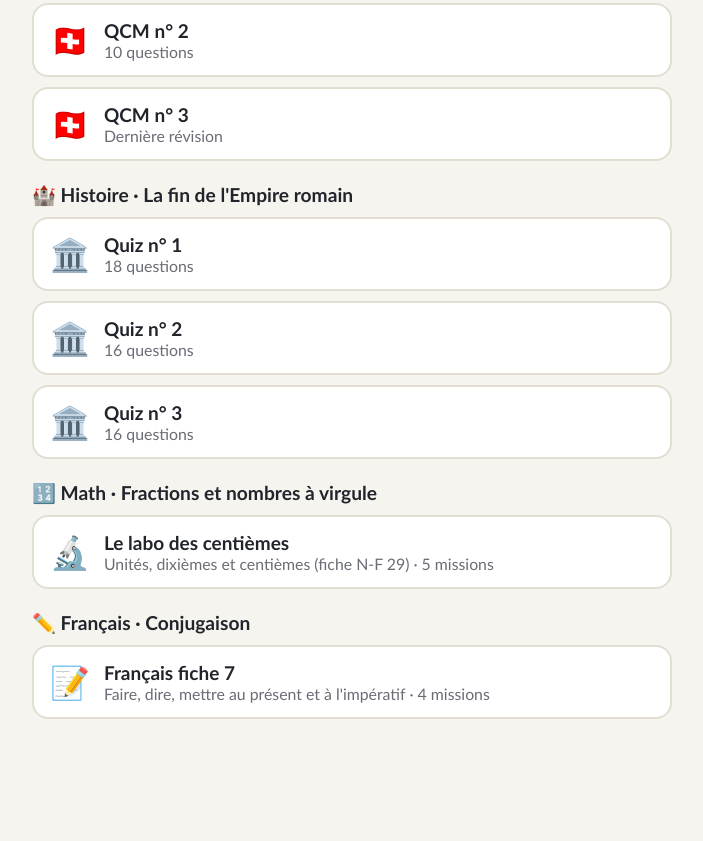
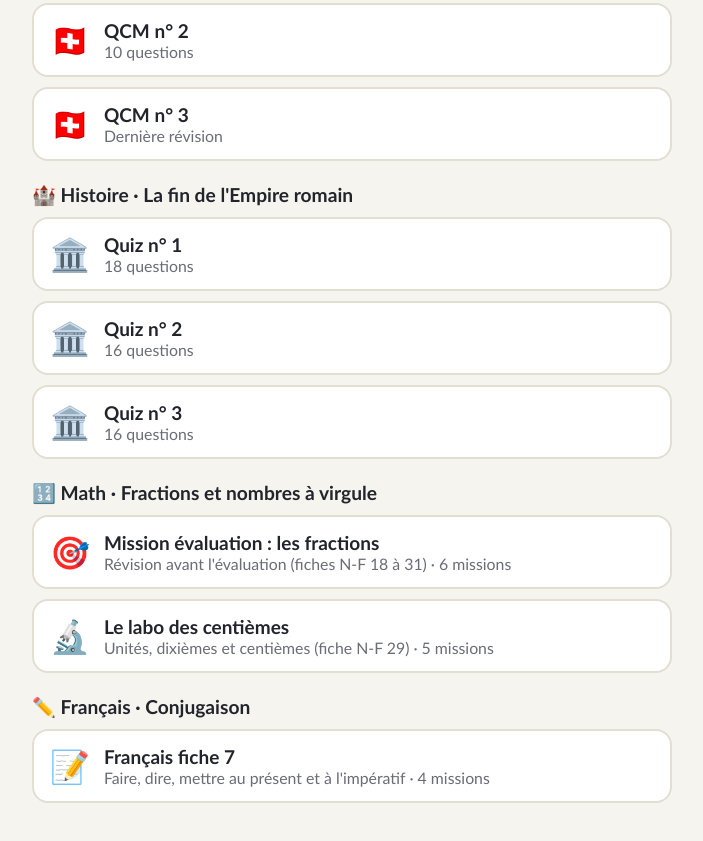
Before and after one commit to turnerbouchet-glitch/louis-exercices, a plain HTML site: page index.html in a window 1280 px wide. Shown: the part 1128-1969 px from the top of the page, without its empty margins (288-991 px from the left). Before the commit the page ends 1905 px from the top, so only its background shows below. Drawn offline with Linux system fonts and the light colour scheme.

Commit message:
Page d'accueil : remet le lien Math « Mission évaluation : les fractions » (effacé par erreur)

```diff
--- a/index.html
+++ b/index.html
@@ -43,6 +43,7 @@ a.t small{display:block;color:var(--muted)}
 <a class="t" href="histoire/empire-romain-quiz-2.html"><span>🏛️</span><div><b>Quiz n° 2</b><small>16 questions</small></div></a>
 <a class="t" href="histoire/empire-romain-quiz-3.html"><span>🏛️</span><div><b>Quiz n° 3</b><small>16 questions</small></div></a>
 <h2>🔢 Math · Fractions et nombres à virgule</h2>
+<a class="t" href="math/evaluation-fractions.html"><span>🎯</span><div><b>Mission évaluation : les fractions</b><small>Révision avant l'évaluation (fiches N-F 18 à 31) · 6 missions</small></div></a>
 <a class="t" href="math/dixiemes-centiemes.html"><span>🔬</span><div><b>Le labo des centièmes</b><small>Unités, dixièmes et centièmes (fiche N-F 29) · 5 missions</small></div></a>
 <h2>✏️ Français · Conjugaison</h2>
 <a class="t" href="francais/fiche-7-conjugaison.html"><span>📝</span><div><b>Français fiche 7</b><small>Faire, dire, mettre au présent et à l'impératif · 4 missions</small></div></a>
```
